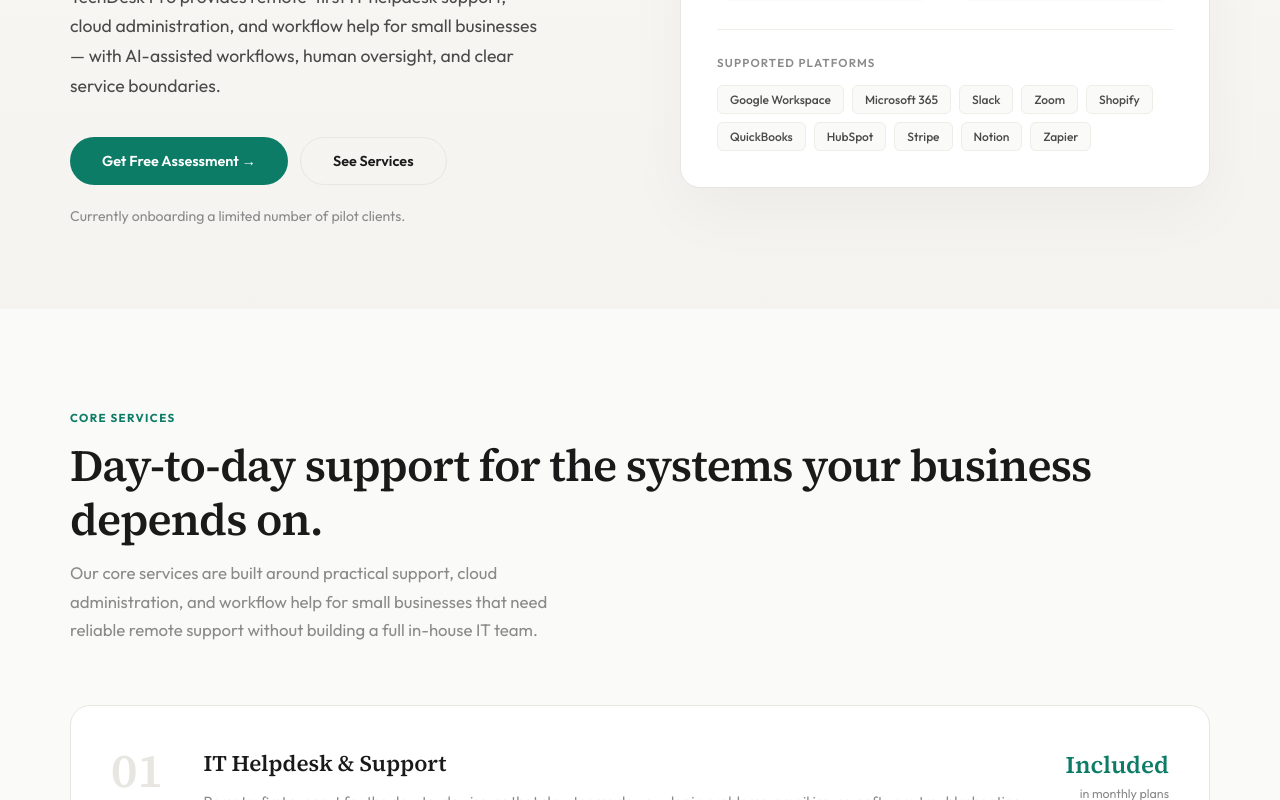
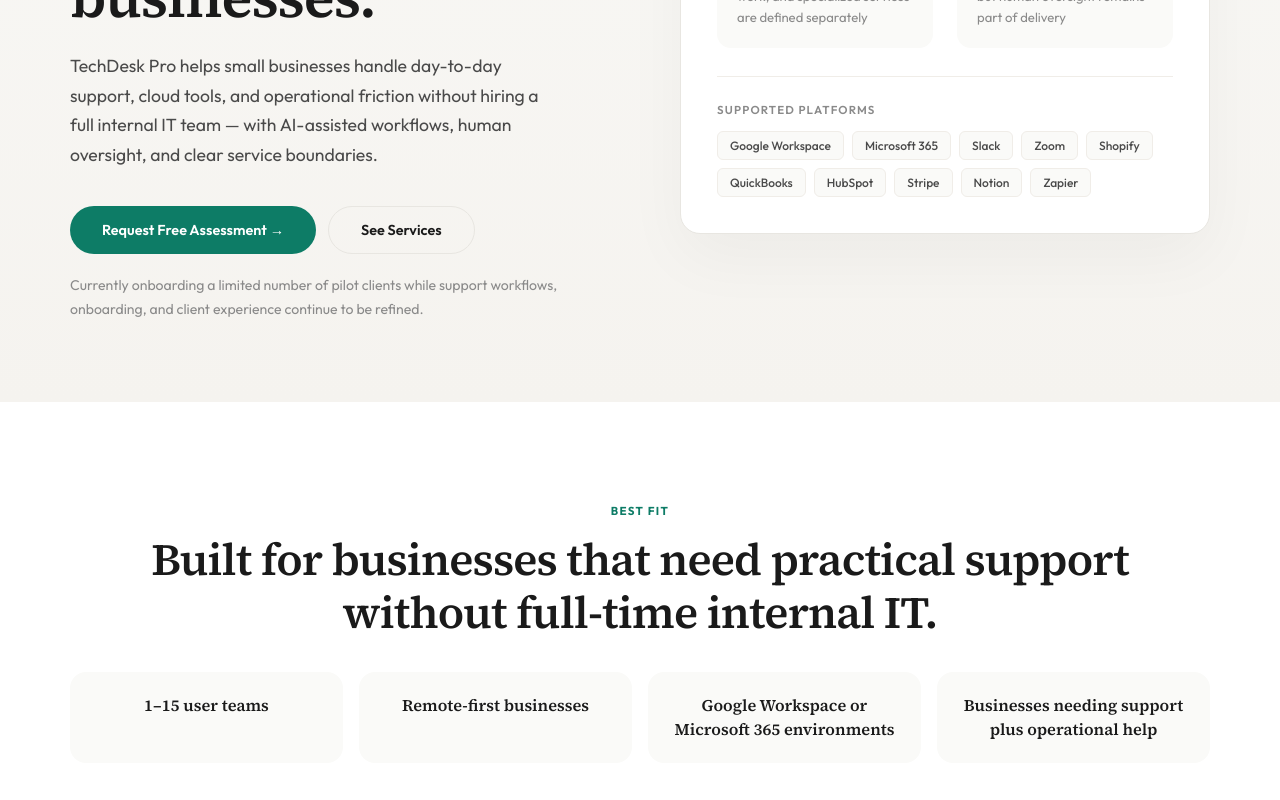
Before and after one commit to kkoly10/IT-Support-E-commerce, a Next.js app in the folder techdesk-pro/: page / in a window 1280 px wide. Shown: the part 560-1360 px from the top of the page. Built offline with nearby package versions, Linux system fonts and the light colour scheme.

Commit message:
Update page.js

```diff
--- a/techdesk-pro/app/page.js
+++ b/techdesk-pro/app/page.js
@@ -51,6 +51,7 @@ const SECONDARY_SERVICES = [
     title: 'E-Commerce Support & Integrations',
     desc: 'Store setup help, platform fixes, app integrations, payment support, inventory workflows, and ongoing operational support for businesses that sell online.',
     price: 'From $250/mo add-on or $750/project',
+    note: 'Available as an add-on, standalone retainer, or scoped project.',
     cta: 'Explore E-Commerce Services',
     href: '/ecommerce',
   },
@@ -58,6 +59,7 @@ const SECONDARY_SERVICES = [
     title: 'AI Workflow Automation',
     desc: 'AI-assisted workflows for forms, documents, intake routing, repetitive admin tasks, reporting, and process improvement across your operations.',
     price: 'From $750/project',
+    note: 'Available as an assessment, project build, or maintenance support.',
     cta: 'Explore Automation Services',
     href: '/automation',
   },
@@ -161,6 +163,13 @@ const HERO_POINTS = [
   { title: 'Human-supervised AI', desc: 'AI helps speed up workflows, but human oversight remains part of delivery' },
 ]
 
+const BEST_FIT = [
+  '1–15 user teams',
+  'Remote-first businesses',
+  'Google Workspace or Microsoft 365 environments',
+  'Businesses needing support plus operational help',
+]
+
 const STEPS = [
   {
     n: '01',
@@ -184,6 +193,24 @@ const STEPS = [
   },
 ]
 
+const ASSESSMENT_FLOW = [
+  {
+    n: '01',
+    t: 'We review your current setup',
+    d: 'We look at your tools, support needs, team size, and operational friction points.',
+  },
+  {
+    n: '02',
+    t: 'We recommend the right support path',
+    d: 'You get a sensible recommendation instead of being pushed into the biggest plan.',
+  },
+  {
+    n: '03',
+    t: 'You decide whether to move forward',
+    d: 'No-pressure next step. Move ahead only if the scope and approach make sense for your business.',
+  },
+]
+
 const ABOUT_FEATURES = [
   { icon: '📍', text: 'Founder-led, based in Virginia' },
   { icon: '💻', text: 'Remote-first support model' },
@@ -196,6 +223,21 @@ const ABOUT_BARS = [
   { label: 'Remote-first delivery', val: 100 },
   { label: 'Human oversight', val: 100 },
   { label: 'Pilot-stage honesty', val: 100 },
+]
+
+const FOUNDER_PROOF = [
+  {
+    title: 'Founder-led support model',
+    desc: 'Built by a founder actively developing the public site, client portal, admin workflows, and AI-assisted support systems behind the service.',
+  },
+  {
+    title: 'Platform-minded operations',
+    desc: 'The business is designed around actual workflows — tickets, portal access, documents, training, and operational visibility — not just marketing copy.',
+  },
+  {
+    title: 'Practical over performative',
+    desc: 'Where client performance history is still being built, the site prioritizes clear service boundaries and realistic expectations over inflated claims.',
+  },
 ]
 
 export default function Home() {
@@ -286,18 +328,18 @@ export default function Home() {
             <div className="hero-tag">Remote-First Tech Support · U.S. Small Businesses</div>
 
             <h1>
-              Managed tech support and operations for <em>growing small businesses</em>.
+              Remote-first tech support, cloud administration, and <em>workflow help</em> for small businesses.
             </h1>
 
             <p className="hero-desc">
-              TechDesk Pro provides remote-first IT helpdesk support, cloud administration, and
-              workflow help for small businesses — with AI-assisted workflows, human oversight, and
-              clear service boundaries.
+              TechDesk Pro helps small businesses handle day-to-day support, cloud tools, and
+              operational friction without hiring a full internal IT team — with AI-assisted
+              workflows, human oversight, and clear service boundaries.
             </p>
 
             <div className="hero-btns">
               <button className="btn-primary" onClick={() => scrollTo('contact')}>
-                Get Free Assessment →
+                Request Free Assessment →
               </button>
               <button className="btn-secondary" onClick={() => scrollTo('services')}>
                 See Services
@@ -310,10 +352,11 @@ export default function Home() {
                 fontSize: '0.88rem',
                 color: 'var(--ink-muted)',
                 lineHeight: 1.7,
-                maxWidth: 520,
+                maxWidth: 540,
               }}
             >
-              Currently onboarding a limited number of pilot clients.
+              Currently onboarding a limited number of pilot clients while support workflows,
+              onboarding, and client experience continue to be refined.
             </div>
           </div>
 
@@ -359,6 +402,48 @@ export default function Home() {
                 ))}
               </div>
             </div>
+          </div>
+        </div>
+      </section>
+
+      {/* ——— BEST FIT ——— */}
+      <section className="section section-alt">
+        <div className="section-inner">
+          <div className="section-header" style={{ textAlign: 'center', marginBottom: 32 }}>
+            <div className="section-tag">Best Fit</div>
+            <h2 className="section-title">Built for businesses that need practical support without full-time internal IT.</h2>
+          </div>
+
+          <div
+            style={{
+              display: 'grid',
+              gridTemplateColumns: 'repeat(auto-fit, minmax(220px, 1fr))',
+              gap: 16,
+            }}
+          >
+            {BEST_FIT.map((item, i) => (
+              <div
+                key={i}
+                className="stat"
+                style={{
+                  padding: 22,
+                  textAlign: 'center',
+                  borderRadius: 16,
+                }}
+              >
+                <div
+                  style={{
+                    fontFamily: "'Source Serif 4', serif",
+                    fontSize: '1.02rem',
+                    fontWeight: 600,
+                    color: 'var(--ink)',
+                    lineHeight: 1.45,
+                  }}
+                >
+                  {item}
+                </div>
+              </div>
+            ))}
           </div>
         </div>
       </section>
@@ -425,8 +510,32 @@ export default function Home() {
         </div>
       </section>
 
+      {/* ——— WHAT HAPPENS NEXT ——— */}
+      <section className="section">
+        <div className="section-inner">
+          <div className="section-header" style={{ textAlign: 'center' }}>
+            <div className="section-tag">What Happens Next</div>
+            <h2 className="section-title">A free assessment is a conversation, not a trap.</h2>
+            <p className="section-desc" style={{ margin: '12px auto 0' }}>
+              The goal is to understand your setup, recommend the most sensible path, and let you
+              decide whether moving forward makes sense.
+            </p>
+          </div>
+
+          <div className="steps">
+            {ASSESSMENT_FLOW.map((item, i) => (
+              <div key={i} className="step">
+                <div className="step-num">{item.n}</div>
+                <div className="step-title">{item.t}</div>
+                <div className="step-desc">{item.d}</div>
+              </div>
+            ))}
+          </div>
+        </div>
+      </section>
+
       {/* ——— SECONDARY SERVICES ——— */}
-      <section className="section">
+      <section className="section section-alt">
         <div className="section-inner">
           <div className="section-header" style={{ textAlign: 'center' }}>
             <div className="section-tag">Specialized Services</div>
@@ -444,7 +553,8 @@ export default function Home() {
                 <div className="plan-name" style={{ fontSize: '1.35rem' }}>
                   {service.title}
                 </div>
-                <div className="plan-desc" style={{ marginTop: 10, marginBottom: 20 }}>
+
+                <div className="plan-desc" style={{ marginTop: 10, marginBottom: 18 }}>
                   {service.desc}
                 </div>
 
@@ -454,10 +564,21 @@ export default function Home() {
                     fontSize: '1.35rem',
                     fontWeight: 600,
                     color: 'var(--teal)',
+                    marginBottom: 10,
+                  }}
+                >
+                  {service.price}
+                </div>
+
+                <div
+                  style={{
+                    fontSize: '0.84rem',
+                    color: 'var(--ink-muted)',
+                    lineHeight: 1.65,
                     marginBottom: 24,
                   }}
                 >
-                  {service.price}
+                  {service.note}
                 </div>
 
                 <a href={service.href} className="plan-btn plan-btn-outline">
@@ -470,7 +591,7 @@ export default function Home() {
       </section>
 
       {/* ——— PRICING ——— */}
-      <section id="pricing" className="section section-alt">
+      <section id="pricing" className="section">
         <div className="section-inner">
           <div className="section-header" style={{ textAlign: 'center' }}>
             <div className="section-tag">Pricing</div>
@@ -526,9 +647,39 @@ export default function Home() {
           </div>
 
           <p className="pricing-note">
+            Not sure which plan fits? Start with a free assessment and we’ll recommend the most sensible support path.
+          </p>
+          <p className="pricing-note" style={{ marginTop: 8 }}>
             Standard support covers routine support requests. Projects, migrations, e-commerce
             builds, custom automations, major remediation, and after-hours work are scoped separately.
           </p>
+        </div>
+      </section>
+
+      {/* ——— FOUNDER / TRUST ——— */}
+      <section className="section section-alt">
+        <div className="section-inner">
+          <div className="section-header" style={{ textAlign: 'center' }}>
+            <div className="section-tag">Why This Approach</div>
+            <h2 className="section-title">Founder-led, platform-minded, and built around real operations.</h2>
+            <p className="section-desc" style={{ margin: '12px auto 0' }}>
+              TechDesk Pro is being built as an actual support platform — not just a sales page —
+              with client access, admin workflows, documents, training, and AI-assisted support systems behind it.
+            </p>
+          </div>
+
+          <div className="pricing-grid" style={{ alignItems: 'stretch' }}>
+            {FOUNDER_PROOF.map((item, i) => (
+              <div key={i} className="plan">
+                <div className="plan-name" style={{ fontSize: '1.28rem' }}>
+                  {item.title}
+                </div>
+                <div className="plan-desc" style={{ marginTop: 12, lineHeight: 1.75 }}>
+                  {item.desc}
+                </div>
+              </div>
+            ))}
+          </div>
         </div>
       </section>
 
@@ -590,7 +741,7 @@ export default function Home() {
                 }}
               >
                 Public metrics are intentionally conservative. Where performance data is not yet backed
-                by real client history, we prefer process clarity over inflated claims.
+                by real client history, the site prioritizes process clarity over inflated claims.
               </div>
             </div>
           </div>
@@ -629,7 +780,10 @@ export default function Home() {
           </p>
 
           <div className="cta-btns">
-            <button className="cta-btn-white" onClick={() => window.location.assign('/support-transparency')}>
+            <button
+              className="cta-btn-white"
+              onClick={() => window.location.assign('/support-transparency')}
+            >
               Review Support Policy
             </button>
             <a href="mailto:hello@techdeskpro.com" className="cta-btn-ghost">
```
